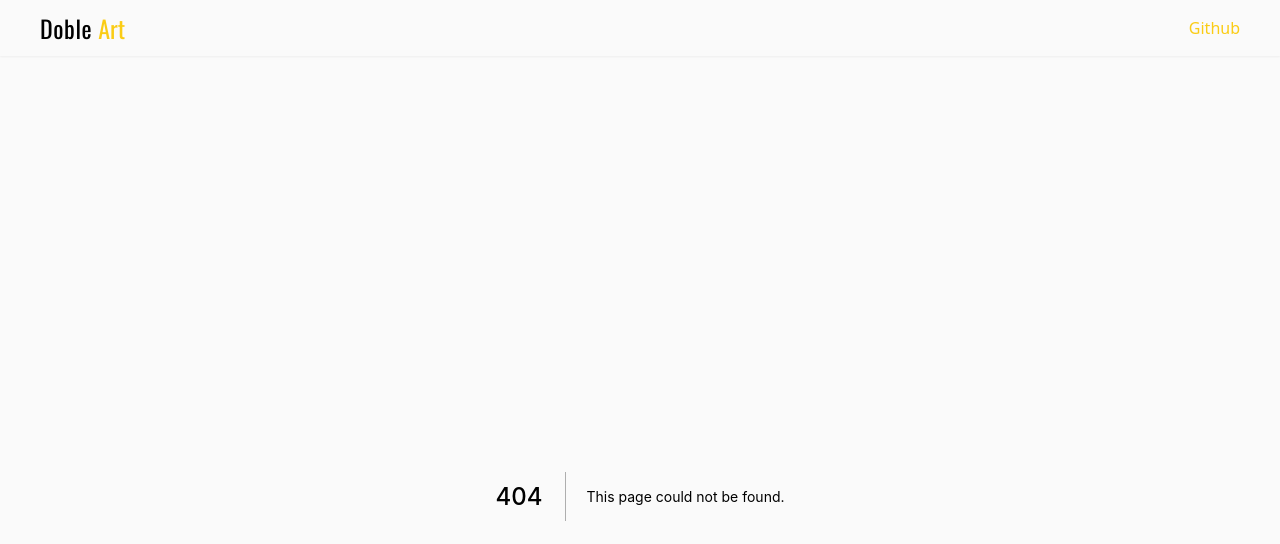
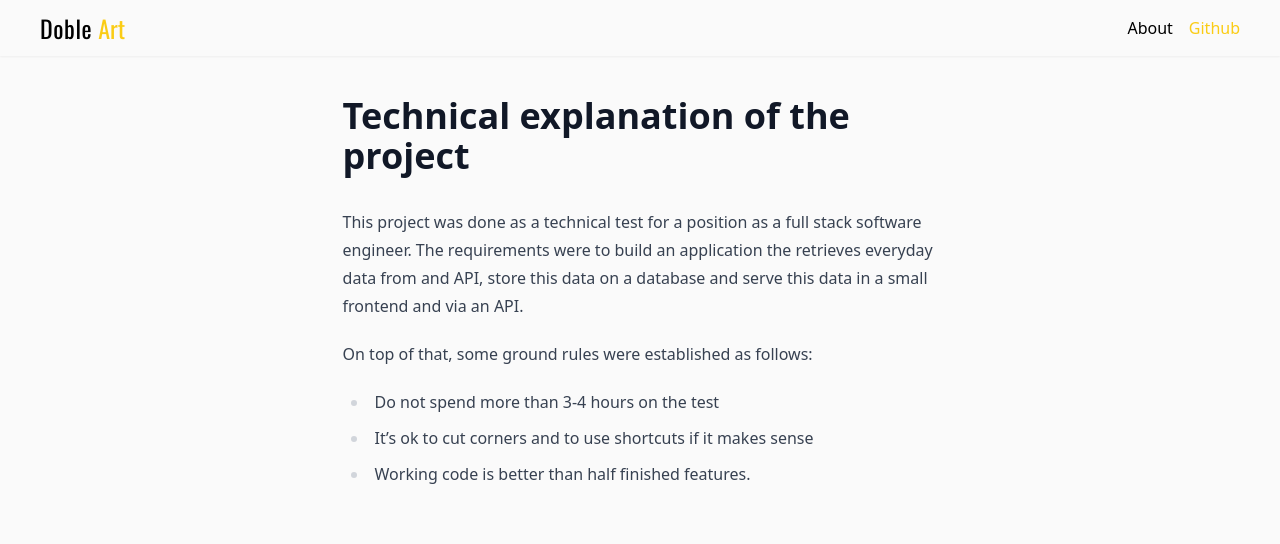
Before and after one commit to flavienbonvin/doble-website, a Next.js app: page /about in a window 1280 px wide. Before the commit this address had no page. Shown: the top 544 px of the page. Built offline with nearby package versions, Linux system fonts and the light colour scheme.

Commit message:
Start working on about page, parse md and display content

```diff
--- a/components/Nav.tsx
+++ b/components/Nav.tsx
@@ -1,14 +1,20 @@
 import Link from "next/link"
-import { EXTERNAL_ROUTE_GIT, ROUTE_HOME } from "../constants/routes"
+import {
+  EXTERNAL_ROUTE_GIT,
+  ROUTE_ABOUT,
+  ROUTE_HOME,
+} from "../constants/routes"
 
 const Nav = () => {
   return (
     <nav className="mb-10 flex h-14 place-items-center justify-between px-10 shadow-sm">
       <Link href={ROUTE_HOME}>
-        <span className="font-brand text-2xl tracking-wide">
+        <span className="cursor-pointer font-brand text-2xl tracking-wide">
           Doble <span className="tracking-normal text-yellow-400">Art</span>
         </span>
       </Link>
+      <div className="flex gap-4">
+        <Link href={ROUTE_ABOUT}>About</Link>
         <a
           href={EXTERNAL_ROUTE_GIT}
           target="_blank"
@@ -16,6 +22,7 @@ const Nav = () => {
           className="text-yellow-400 hover:font-semibold hover:text-yellow-500 hover:decoration-yellow-500">
           Github
         </a>
+      </div>
     </nav>
   )
 }
--- /dev/null
+++ b/constants/doc.ts
@@ -0,0 +1,9 @@
+export const markdown = `
+# Technical explanation of the project
+This project was done as a technical test for a position as a full stack software engineer. The requirements were to build an application the retrieves everyday data from and API, store this data on a database and serve this data in a small frontend and via an API.
+
+On top of that, some ground rules were established as follows:
+* Do not spend more than 3-4 hours on the test
+* It’s ok to cut corners and to use shortcuts if it makes sense
+* Working code is better than half finished features.
+`
--- a/constants/routes.ts
+++ b/constants/routes.ts
@@ -1,4 +1,5 @@
 export const ROUTE_HOME = "/"
+export const ROUTE_ABOUT = "/about"
 
 export const EXTERNAL_ROUTE_GIT =
   "https://github.com/flavienbonvin/doble-website"
--- a/package.json
+++ b/package.json
@@ -12,13 +12,17 @@
     "@supabase/supabase-js": "2.0.0-rc.6",
     "next": "12.2.5",
     "node-geocoder": "^4.2.0",
+    "prismjs": "^1.29.0",
     "react": "18.2.0",
     "react-dom": "18.2.0",
+    "react-markdown": "^8.0.3",
     "zod": "^3.18.0"
   },
   "devDependencies": {
+    "@tailwindcss/typography": "^0.5.4",
     "@types/node": "18.7.13",
     "@types/node-geocoder": "^3.24.5",
+    "@types/prismjs": "^1.26.0",
     "@types/react": "18.0.17",
     "@types/react-dom": "18.0.6",
     "autoprefixer": "^10.4.8",
--- a/pages/_app.tsx
+++ b/pages/_app.tsx
@@ -1,10 +1,12 @@
 import "../styles/globals.css"
+import "../styles/theme.css"
+
 import type { AppProps } from "next/app"
 import Nav from "../components/Nav"
 
 function MyApp({ Component, pageProps }: AppProps) {
   return (
-    <div className="bg-zinc-50">
+    <div className="h-[100vh] bg-zinc-50">
       <Nav />
       <div className="container mx-auto px-4 pb-20 md:px-0">
         <Component {...pageProps} />
--- /dev/null
+++ b/pages/about.tsx
@@ -0,0 +1,19 @@
+import Prism from "prismjs"
+import { useEffect } from "react"
+import ReactMarkdown from "react-markdown"
+import { markdown } from "../constants/doc"
+require("prismjs/components/prism-json")
+
+const About = () => {
+  useEffect(() => {
+    Prism.highlightAll()
+  }, [])
+
+  return (
+    <div className="prose mx-auto">
+      <ReactMarkdown>{markdown}</ReactMarkdown>
+    </div>
+  )
+}
+
+export default About
--- /dev/null
+++ b/styles/theme.css
@@ -0,0 +1,143 @@
+/**
+ * atom-dark theme for `prism.js`
+ * Based on Atom's `atom-dark` theme: https://github.com/atom/atom-dark-syntax
+ * @author Joe Gibson (@gibsjose)
+ */
+
+code[class*="language-"],
+pre[class*="language-"] {
+  color: #c5c8c6;
+  text-shadow: 0 1px rgba(0, 0, 0, 0.3);
+  font-family: Inconsolata, Monaco, Consolas, "Courier New", Courier, monospace;
+  direction: ltr;
+  text-align: left;
+  white-space: pre;
+  word-spacing: normal;
+  word-break: normal;
+  line-height: 1.5;
+
+  -moz-tab-size: 4;
+  -o-tab-size: 4;
+  tab-size: 4;
+
+  -webkit-hyphens: none;
+  -moz-hyphens: none;
+  -ms-hyphens: none;
+  hyphens: none;
+}
+
+/* Code blocks */
+pre[class*="language-"] {
+  padding: 1em;
+  margin: 0.5em 0;
+  overflow: auto;
+  border-radius: 0.3em;
+}
+
+:not(pre) > code[class*="language-"],
+pre[class*="language-"] {
+  background: #1d1f21;
+}
+
+/* Inline code */
+:not(pre) > code[class*="language-"] {
+  padding: 0.1em;
+  border-radius: 0.3em;
+}
+
+.token.comment,
+.token.prolog,
+.token.doctype,
+.token.cdata {
+  color: #7c7c7c;
+}
+
+.token.punctuation {
+  color: #c5c8c6;
+}
+
+.namespace {
+  opacity: 0.7;
+}
+
+.token.property,
+.token.keyword,
+.token.tag {
+  color: #96cbfe;
+}
+
+.token.class-name {
+  color: #ffffb6;
+  text-decoration: underline;
+}
+
+.token.boolean,
+.token.constant {
+  color: #99cc99;
+}
+
+.token.symbol,
+.token.deleted {
+  color: #f92672;
+}
+
+.token.number {
+  color: #ff73fd;
+}
+
+.token.selector,
+.token.attr-name,
+.token.string,
+.token.char,
+.token.builtin,
+.token.inserted {
+  color: #a8ff60;
+}
+
+.token.variable {
+  color: #c6c5fe;
+}
+
+.token.operator {
+  color: #ededed;
+}
+
+.token.entity {
+  color: #ffffb6;
+  cursor: help;
+}
+
+.token.url {
+  color: #96cbfe;
+}
+
+.language-css .token.string,
+.style .token.string {
+  color: #87c38a;
+}
+
+.token.atrule,
+.token.attr-value {
+  color: #f9ee98;
+}
+
+.token.function {
+  color: #dad085;
+}
+
+.token.regex {
+  color: #e9c062;
+}
+
+.token.important {
+  color: #fd971f;
+}
+
+.token.important,
+.token.bold {
+  font-weight: bold;
+}
+
+.token.italic {
+  font-style: italic;
+}
--- a/tailwind.config.js
+++ b/tailwind.config.js
@@ -11,5 +11,5 @@ module.exports = {
       },
     },
   },
-  plugins: [],
+  plugins: [require("@tailwindcss/typography")],
 }
```
Also changed, not shown: 1 other file (tests, documents, lock files or other folders). Lines whose indentation alone changed are shown as unchanged.
